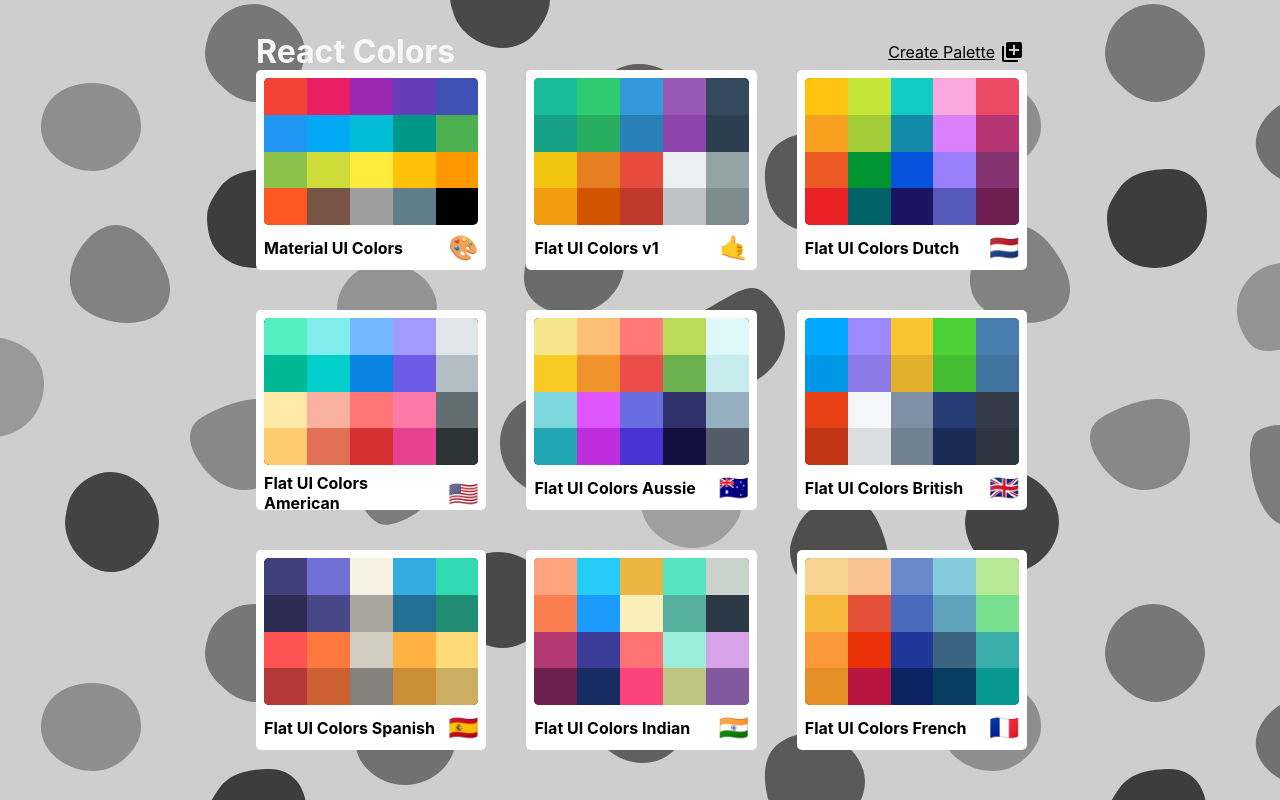
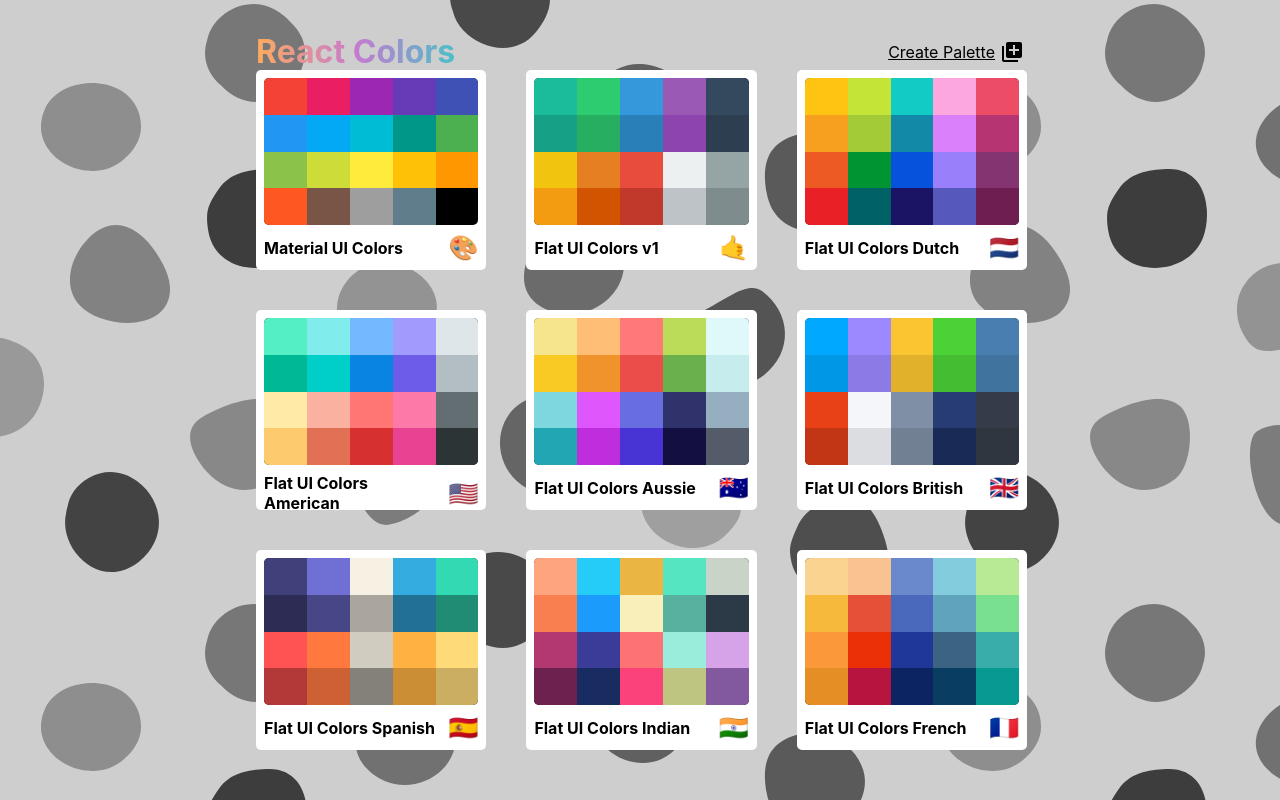
Before and after one commit to shum-dev/react-colors, a React (Create React App) app in the folder colors-app/: page / in a window 1280 px wide. Built offline with nearby package versions, Linux system fonts and the light colour scheme; the HTML template or start-up script is replaced by a standard one.

Commit message:
Tweak PaletteList style

```diff
--- a/colors-app/src/styles/PaletteListStyles.js
+++ b/colors-app/src/styles/PaletteListStyles.js
@@ -75,7 +75,9 @@
     }
   },
   heading: {
-    color: '#f7f7f7',
+    background: 'linear-gradient(to right, #feac5e, #c779d0, #4bc0c8)',
+    '-webkit-background-clip': 'text',
+    '-webkit-text-fill-color': 'transparent',
     fontSize: '2rem'
   }
 };
```
